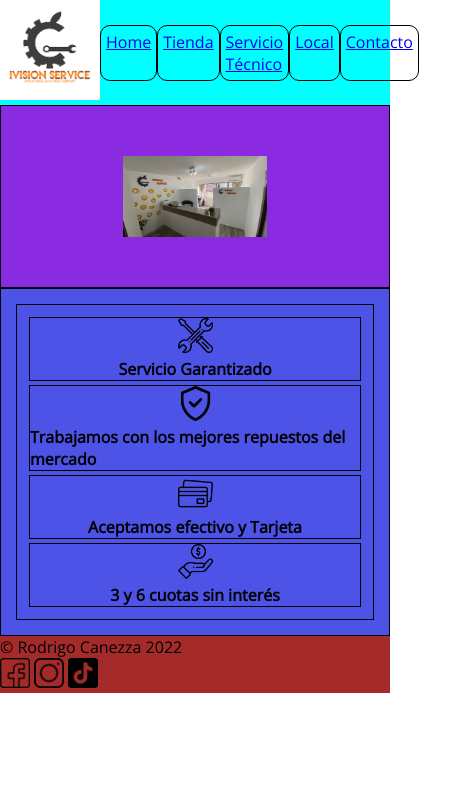
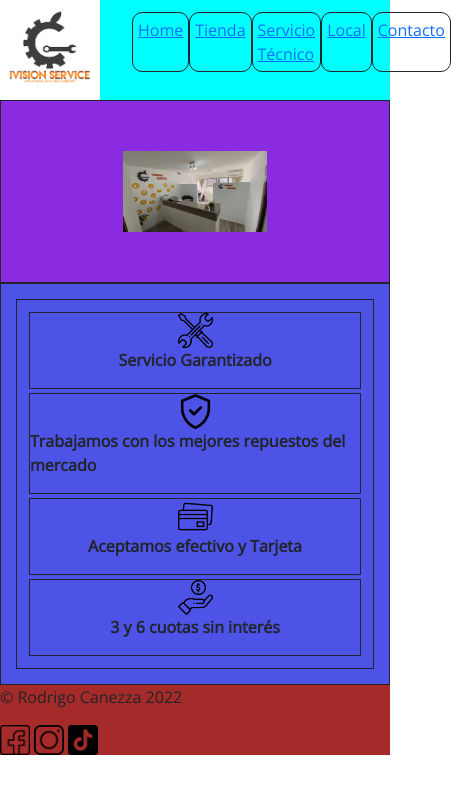
Before and after one commit to rcanezza/ivision-rcanezza, a plain HTML site: page index.html in a window 390 px wide. Shown: the whole page, 451 px wide, since content can reach past the window. Drawn offline with nearby package versions, Linux system fonts and the light colour scheme.

Commit message:
Responsive and bootstrap

```diff
--- a/index.html
+++ b/index.html
@@ -6,6 +6,8 @@
     <title>IVISION</title>
     <link rel="icon" href="./logo.png">
     <link rel="stylesheet" href="./css/styles.css">
+    <!-- CSS only -->
+<link href="https://cdn.jsdelivr.net/npm/bootstrap@5.2.0/dist/css/bootstrap.min.css" rel="stylesheet" integrity="sha384-gH2yIJqKdNHPEq0n4Mqa/HGKIhSkIHeL5AyhkYV8i59U5AR6csBvApHHNl/vI1Bx" crossorigin="anonymous">
     <!-- Fuentes -->
     <link rel="preconnect" href="https://fonts.googleapis.com">
     <link rel="preconnect" href="https://fonts.gstatic.com" crossorigin>
@@ -67,5 +69,7 @@
             <a href="https://www.tiktok.com/@ivision.zonanorte" target="_blank"><img src="./img/icon_tiktok.png" alt="ícono de tik tok" width="30px" height="30px" ></a>
         </div>
     </footer>
+<!-- JavaScript Bundle with Popper -->
+    <script src="https://cdn.jsdelivr.net/npm/bootstrap@5.2.0/dist/js/bootstrap.bundle.min.js" integrity="sha384-A3rJD856KowSb7dwlZdYEkO39Gagi7vIsF0jrRAoQmDKKtQBHUuLZ9AsSv4jD4Xa" crossorigin="anonymous"></script>
 </body>
 </html>
```
